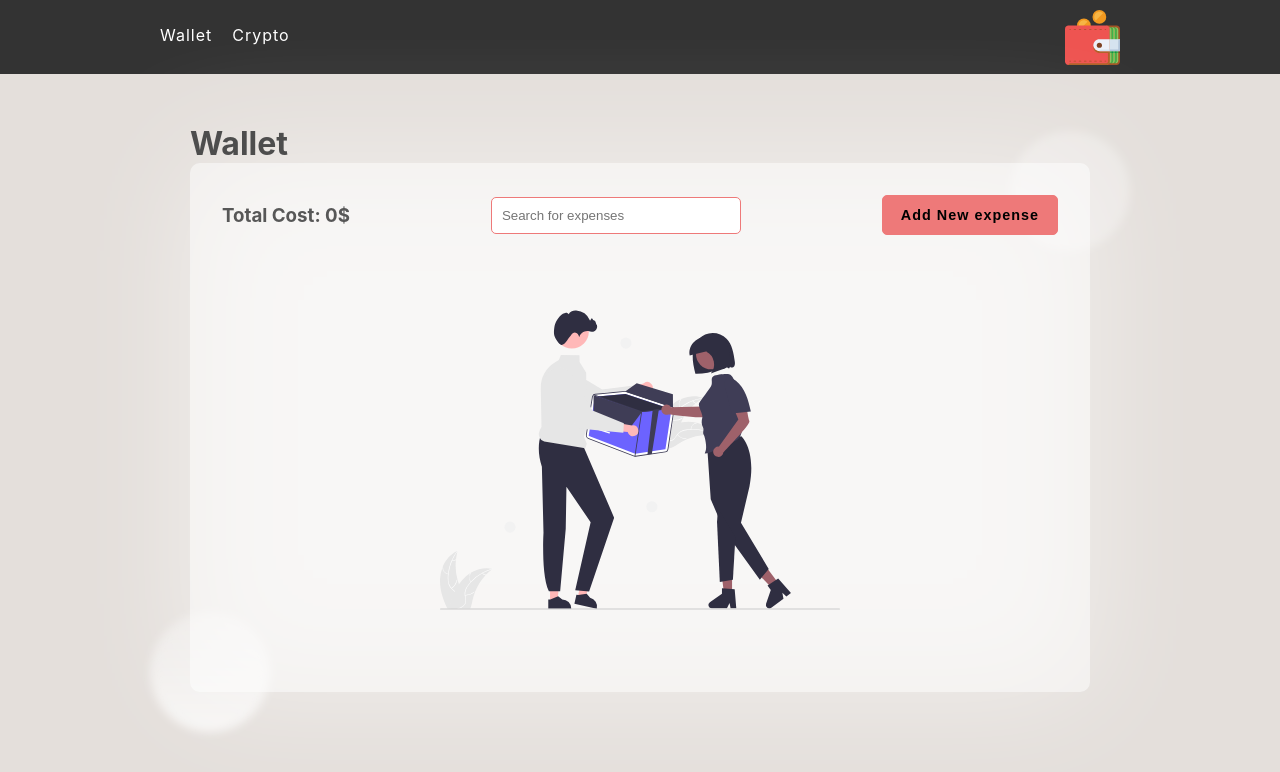
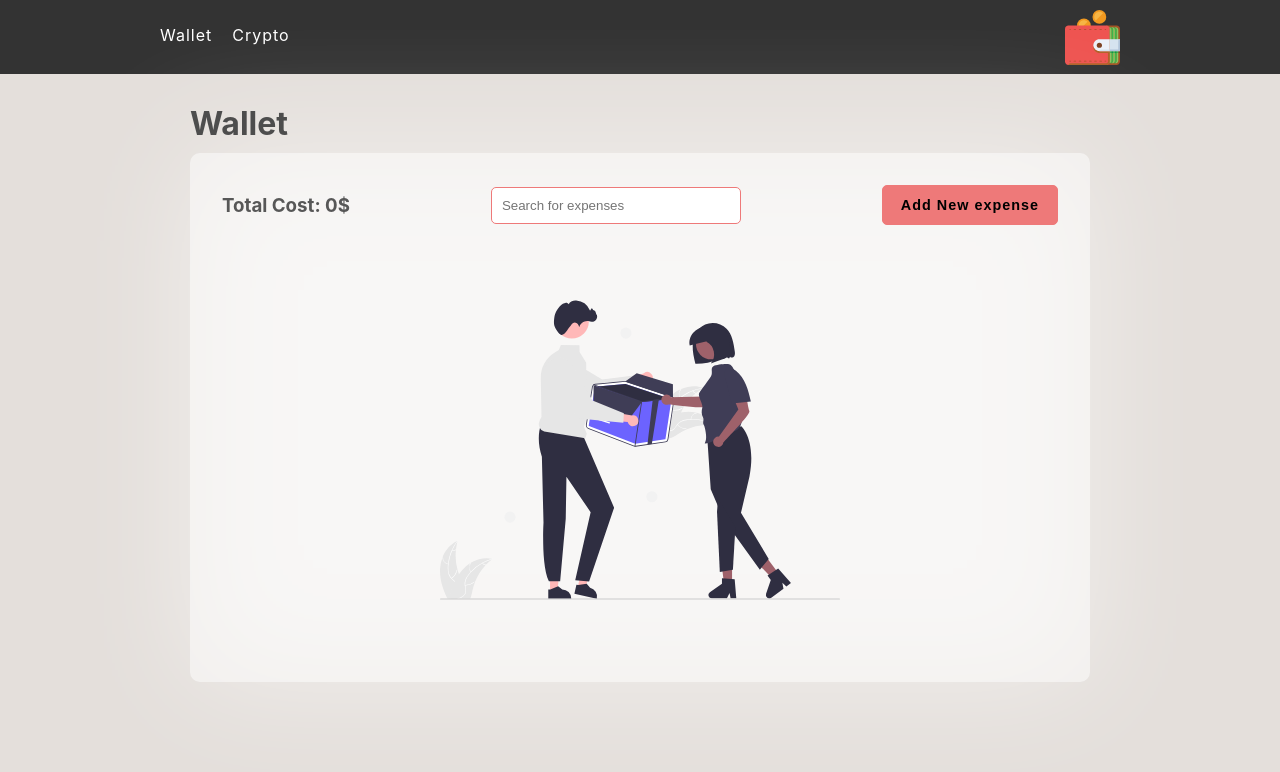
Before and after one commit to sajadgnf/Wallet, a React (Create React App) app: page / in a window 1280 px wide. Shown: the top 772 px of the page. Built offline with nearby package versions, Linux system fonts and the light colour scheme.

Commit message:
change the wallet styles

```diff
--- a/src/components/crypto/Crypto.module.css
+++ b/src/components/crypto/Crypto.module.css
@@ -5,19 +5,32 @@
 }
 
 .container {
-    margin: 50px auto 0;
+    margin: 30px auto 0;
     border: 1px silver solid;
     border-radius: 10px;
     width: fit-content;
-    background-color: rgb(238, 238, 238);
+    background-color: rgba(255, 255, 255, 0.5);
+    position: relative;
+}
+
+.container::before {
+    content: "";
+    position: absolute;
+    top: 0;
+    left: 0;
+    width: 100%;
+    height: 100%;
+    filter: blur(60px);
+    background-color: rgba(255, 255, 255, 0.5);
+    z-index: -1;
 }
 
 .search {
     width: 300px;
-    margin: 50px 0 0;
+    margin: 70px 0 0;
     border-radius: 5px;
     padding: 10px;
-    background-color: rgb(238, 238, 238);
+    background-color: rgba(255, 255, 255, 0.5);
     outline: none;
     transition: all 0.2s ease;
     border: 1px solid #ee7979;
--- a/src/components/landing/LandingPage.js
+++ b/src/components/landing/LandingPage.js
@@ -53,8 +53,6 @@ const LandingPage = () => {
                             <img className={styles.empty} src={empty} alt="empty" />
                         </div>
                 }
-                <div className={styles.firstBall}></div>
-                <div className={styles.secondBall}></div>
             </div>
         </div>
     );
--- a/src/components/landing/LandingPage.module.css
+++ b/src/components/landing/LandingPage.module.css
@@ -2,7 +2,7 @@
     position: absolute;
     left: 50%;
     transform: translate(-50%);
-    padding: 50px 0;
+    padding: 30px 0;
 }
 
 .expensesContainer {
@@ -18,6 +18,7 @@
 
 .title {
     color: rgb(77, 77, 77);
+    margin-bottom: 10px;
 }
 
 .expensesContainer::before {
@@ -101,28 +102,6 @@
     height: 400px;
 }
 
-.firstBall,
-.secondBall {
-    width: 120px;
-    height: 120px;
-    background-color: rgba(255, 255, 255, 0.3);
-    filter: blur(5px);
-    border-radius: 50%;
-    z-index: -2;
-    position: absolute;
-}
-
-.firstBall {
-    top: -2rem;
-    right: -2.5rem;
-}
-
-.secondBall {
-    bottom: -2.5rem;
-    left: -2.5rem;
-    background: linear-gradient(0deg, rgba(255, 255, 255, 0.7) 0%, rgba(255, 255, 255, 0.3) 100%);
-}
-
 @media (max-width: 980px) {
     .header input {
         margin: 0 15px;
@@ -165,10 +144,6 @@
         left: 0;
         transform: translate(0);
     }
-    .firstBall,
-    .secondBall {
-        display: none;
-    }
 }
 
 @media (max-width: 520px) {
```
